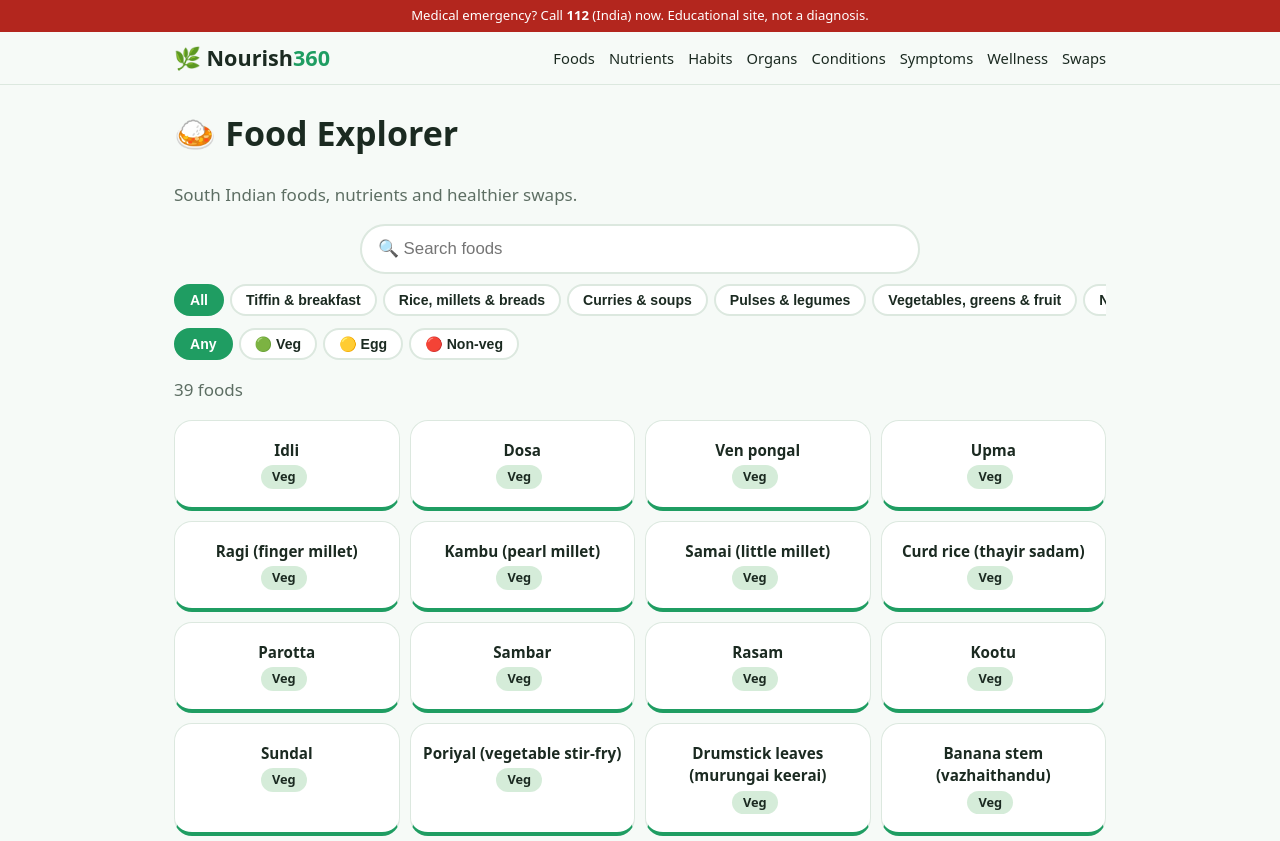
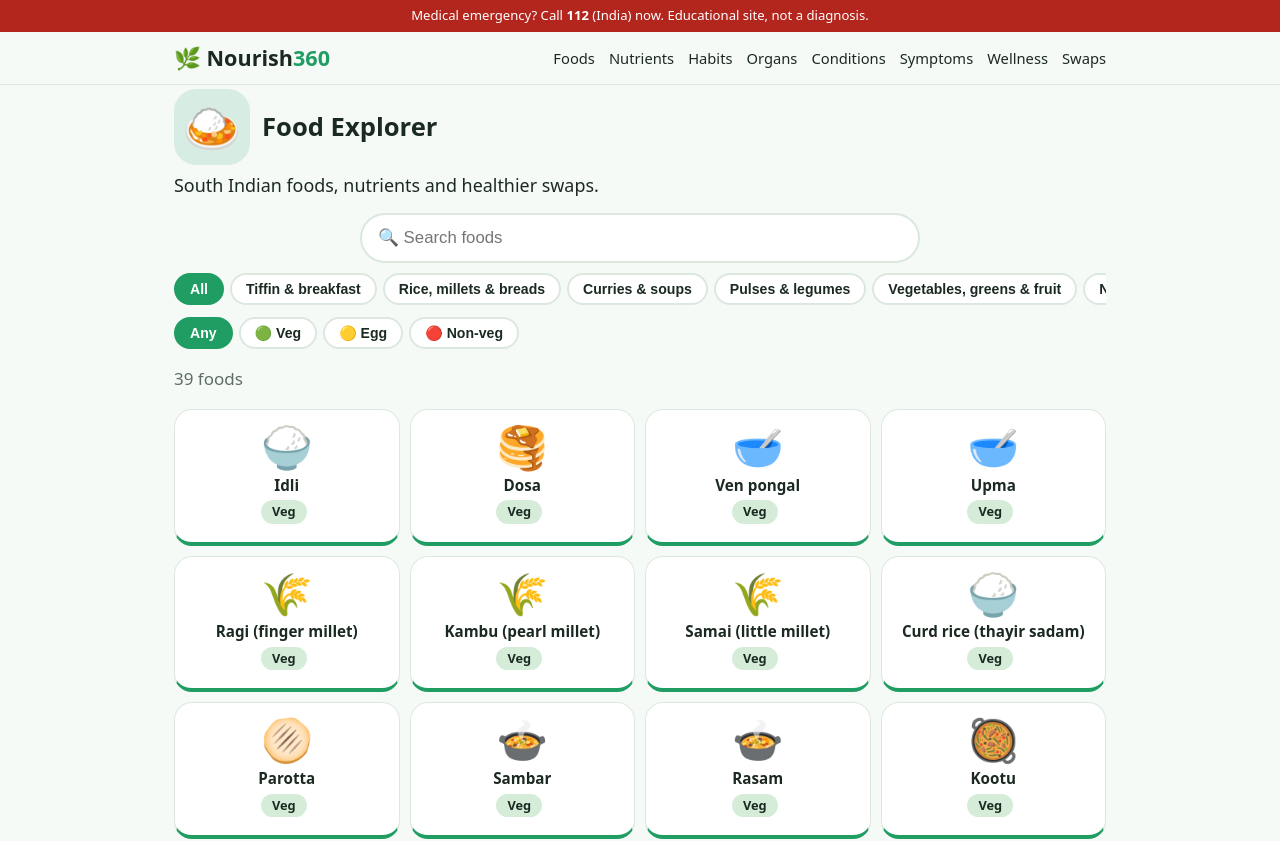
Before and after one commit to hemasri-kalaiselvan/Nourish360, a Next.js app: page /foods in a window 1280 px wide. Shown: the top 841 px of the page. Built offline with nearby package versions, Linux system fonts and the light colour scheme.

Commit message:
Add files via upload

```diff
--- a/app/[section]/page.tsx
+++ b/app/[section]/page.tsx
@@ -2,6 +2,7 @@ import Link from "next/link";
 import { notFound } from "next/navigation";
 import { DATA, SECTIONS } from "@/lib/data";
 import { CATEGORIES } from "@/lib/foods";
+import { emojiFor } from "@/lib/emoji";
 import FoodBrowser from "@/components/FoodBrowser";
 
 export function generateStaticParams() {
@@ -13,30 +14,37 @@ export default function SectionPage({ params }: { params: { section: string } })
   const topics = DATA[params.section];
   if (!meta || !topics) notFound();
   return (
-    <>
-      <h1>{meta.icon} {meta.title}</h1>
-      <p className="muted">{meta.blurb}</p>
+    <div className={"sec-" + params.section}>
+      <header className="phead">
+        <div className="pemoji">{meta.icon}</div>
+        <h1>{meta.title}</h1>
+      </header>
+      <p className="lead">{meta.blurb}</p>
       {params.section === "symptoms" && (
-        <div className="alert">
-          <strong>Emergency?</strong> Chest pain, trouble breathing, sudden weakness or confusion, severe bleeding, or
-          thoughts of self-harm: call 112 (India) or go to the nearest emergency department now.
+        <div className="alert alert-red">
+          <strong>🚨 Emergency?</strong> Chest pain, trouble breathing, sudden weakness or confusion, severe bleeding, or
+          thoughts of self-harm: call <strong>112</strong> or go to the nearest emergency department now.
         </div>
       )}
       {params.section === "foods" ? (
         <FoodBrowser
           categories={CATEGORIES}
-          items={topics.map((t) => ({ slug: t.slug, title: t.title, summary: t.summary, category: t.category, diet: t.diet, tags: t.tags }))}
+          items={topics.map((t) => ({ slug: t.slug, title: t.title, summary: t.summary, emoji: emojiFor("foods", t.slug), category: t.category, diet: t.diet, tags: t.tags }))}
         />
       ) : (
-        <div className="grid">
+        <div className="list">
           {topics.map((t) => (
-            <Link key={t.slug} href={`/${params.section}/${t.slug}/`} className="card">
-              <h2>{t.title}</h2>
-              <p>{t.summary}</p>
+            <Link key={t.slug} href={`/${params.section}/${t.slug}/`} className="lcard">
+              <span className="lemoji">{emojiFor(params.section, t.slug)}</span>
+              <span className="ltext">
+                <strong>{t.title}</strong>
+                <small>{t.summary}</small>
+              </span>
+              <span className="larrow">›</span>
             </Link>
           ))}
         </div>
       )}
-    </>
+    </div>
   );
 }
```
